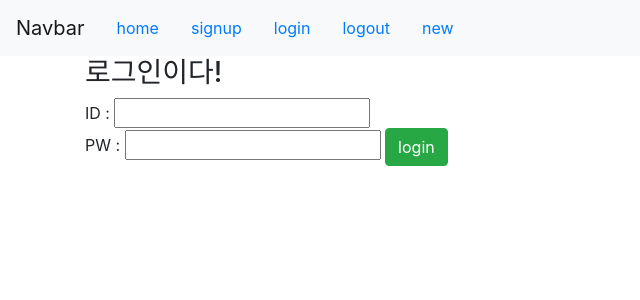
After one commit to yuna0102/0509-CRUD-live-session, a Django app: page /login/ in a window 1280 px wide. The commit adds this page. Shown: the top 300 px of the page, without its empty margins (0-640 px from the left). Run offline with Django 3.2, Linux system fonts and the light colour scheme; some libraries are stand-ins or nearby versions.

Commit message:
update-delete-login add

```diff
--- /dev/null
+++ b/accounts/admin.py
@@ -0,0 +1,3 @@
+from django.contrib import admin
+
+# Register your models here.
--- /dev/null
+++ b/accounts/apps.py
@@ -0,0 +1,5 @@
+from django.apps import AppConfig
+
+
+class AccountsConfig(AppConfig):
+    name = 'accounts'
--- /dev/null
+++ b/accounts/models.py
@@ -0,0 +1,3 @@
+from django.db import models
+
+# Create your models here.
--- /dev/null
+++ b/accounts/templates/login.html
@@ -0,0 +1,26 @@
+{% extends 'base.html'%}
+
+{% block content %}
+
+<div class="container">
+    <form action="{% url 'login' %}" method="POST">
+        {% csrf_token %}
+        <h3>로그인이다!</h3>
+        ID : <input name="username">
+        <br />
+        PW : <input name="password1" type="password">
+
+        <input type="submit" value="login" class="btn btn-success">
+        <div class="nav-item">
+
+        </div>
+
+
+
+    </form>
+
+    <span style="color: red;">{{error}}</span>
+</div>
+
+
+{% endblock %}
--- /dev/null
+++ b/accounts/tests.py
@@ -0,0 +1,3 @@
+from django.test import TestCase
+
+# Create your tests here.
--- /dev/null
+++ b/accounts/views.py
@@ -0,0 +1,37 @@
+from django.shortcuts import render, redirect
+from django.contrib.auth.models import User
+from django.contrib import auth
+# Create your views here.
+def signup(request):
+    #회원가입 기능 구현
+    #정해진 틀에 맞게 타이핑만 하면 됨
+    if request.method == "POST":
+        if request.POST["password1"] == request.POST["password2"]:
+            user = User.objects.create_user(
+                username = request.POST["username"], password = request.POST["password1"]
+            )
+            auth.login(request, user)
+            #이 부분이 author를 login하는 건데..
+            #즉, 이 부분이 없으면 회원가입만 하고 login을 안 하는 것인데
+            #login이 되면! admin 페이지에 들어갔을 때 로그아웃 되어 있는게 보인다
+            #즉, 새로운 유저가 생겼으니까 admin에 들어갔을 때 어떤 user인지 모르니까 튕김
+            return redirect('read_blog_list')
+    return render(request, 'signup.html')
+
+def login(request):
+    if request.method == "POST":
+        username = request.POST['username']
+        #input에 해당하는 값을 변수에 저장한다
+        password = request.POST['password1']
+        user = auth.authenticate(request, username=username, password=password)
+        if user is not None:
+            auth.login(request, user)
+            return redirect('read_blog_list')
+        else:
+            return render(request, 'login.html', {'error': 'username or password is incorrect'})
+        #없다면 login페이지로 다시 가면서 error 경고문을 띄워라
+    return render(request, 'login.html')
+
+def logout(request):
+    auth.logout(request)
+    return redirect('read_blog_list')
--- a/blogpost/templates/base.html
+++ b/blogpost/templates/base.html
@@ -31,18 +31,26 @@
 
         <ul class="nav">
             <li class="nav-item">
-                <a class="nav-link active" href="#">home</a>
+                <a class="nav-link active" href="{% url 'read_blog_list' %}">home</a>
             </li>
             <li class="nav-item">
-                <a class="nav-link" href="#">Link</a>
+                <a class="nav-link active" href="{% url 'signup' %}">signup</a>
+
             </li>
+            <li class="nav-item">
+                <a class="nav-link active" href="{% url 'login' %}">login</a>
+
+            </li>
+            <li class="nav-item">
+                <a class="nav-link active" href="{% url 'logout' %}">logout</a>
+
+            </li>
+
 
         </ul>
 
         <!-- <button type="button" class="btn btn-primary">new</button> -->
         <a class='nav-link' href="{% url 'blog_new' %}">new</a>
-
-        나는 베이스야
 
 
     </nav>
--- a/blogpost/templates/blog_new.html
+++ b/blogpost/templates/blog_new.html
@@ -6,7 +6,7 @@
 
 <div class="contatiner">
     <form action="{% url 'create_blog' %}" method="post">
-        <!-- 조회는 get 방식, 생성은 porst 방식  get은 url을 통해 접근 가능(삭제, 수정도 url로 접근 가능하므로 좀 위험)-->
+        <!-- 조회는 get 방식, 생성은 post 방식  get은 url을 통해 접근 가능(삭제, 수정도 url로 접근 가능하므로 좀 위험)l-->
         {% csrf_token %}
         <div class="form-group">
             <label for="exampleInputEmail1">제목</label>
--- a/myproject/settings.py
+++ b/myproject/settings.py
@@ -38,6 +38,7 @@ INSTALLED_APPS = [
     'django.contrib.messages',
     'django.contrib.staticfiles',
     'blogpost',
+    'accounts',
 ]
 
 MIDDLEWARE = [
--- a/myproject/urls.py
+++ b/myproject/urls.py
@@ -16,10 +16,18 @@ Including another URLconf
 from django.contrib import admin
 from django.urls import path
 import blogpost.views
+import accounts.views
 
 urlpatterns = [
     path('admin/', admin.site.urls),
     path('', blogpost.views.read_blog_list, name='read_blog_list'),
-    path('blog/new', blogpost.views.blog_new, name="blog_new"),
+    path('blog/new', blogpost.views.blog_new, name='blog_new'),
     path('blog/create', blogpost.views.create_blog, name="create_blog"),
+    path('blog/detail/<int:pk>', blogpost.views.read_blog_one, name='read_blog_one'),
+    # int: 변수 명이랑 views.py에 있는 변수 명이랑 같아야해
+    path('blog/update/<int:pk>', blogpost.views.update_blog, name='update_blog'),
+    path('blog/delete/<int:pk>', blogpost.views.delete_blog, name='delete_blog'),
+    path('signup/', accounts.views.signup, name="signup"),
+    path('login/', accounts.views.login, name="login"),
+    path('logout/', accounts.views.logout, name="logout"),
 ]
```
Also changed, not shown: accounts/templates/signup.html (added, +23 -0 lines), blogpost/templates/blog_detail.html (added, +32 -0 lines), blogpost/templates/blog_list.html (+37 -4 lines), blogpost/views.py (+21 -4 lines), accounts/__init__.py (added), accounts/migrations/__init__.py (added), db.sqlite3.
